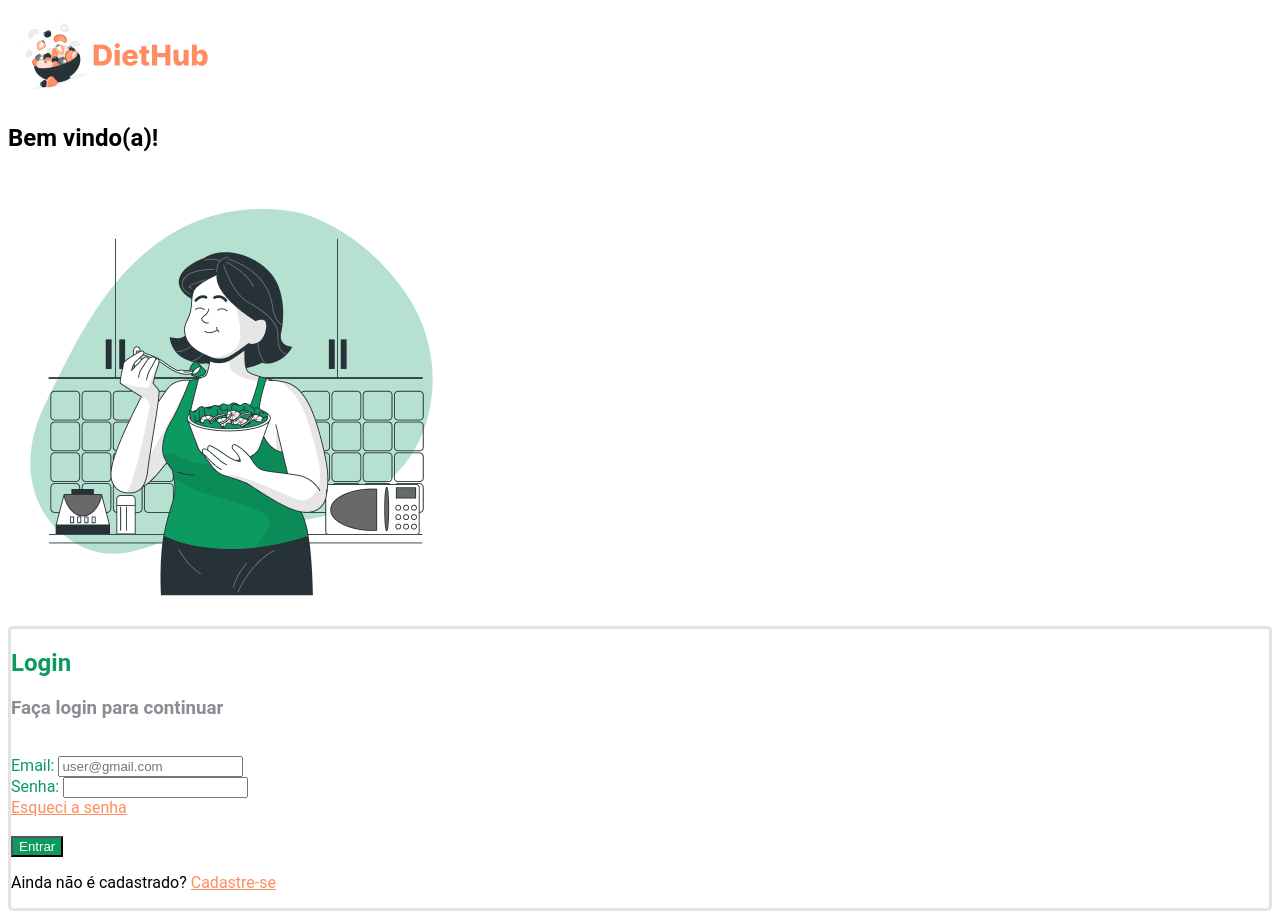
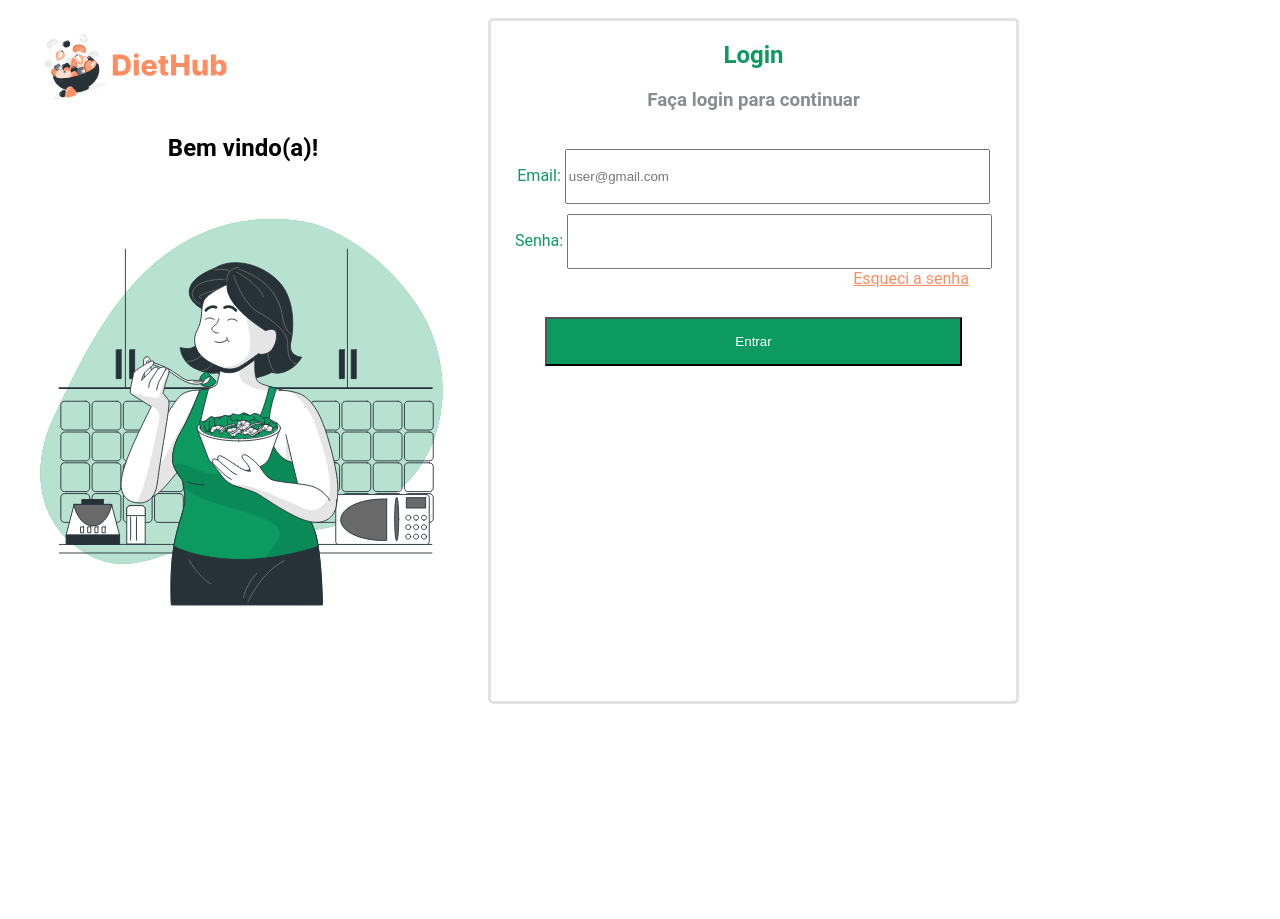
Before and after one commit to taysa-fernandes/Integrador1, a Django app: page / in a window 1280 px wide. After the commit the page ends 704 px from the top, so only its background shows below. Run offline with Django 4.2, Linux system fonts and the light colour scheme.

Commit message:
atualizando imagens e css de login

```diff
--- a/core/static/estilos/estilo.css
+++ b/core/static/estilos/estilo.css
@@ -1,6 +1,7 @@
 body{
     font-family: 'Roboto';
 }
+/* login */
 #login h1,
 #label-email,
 #label-senha{
@@ -19,4 +20,37 @@ body{
 #login{
     border: 3px solid #E2E2E2;
     border-radius: 5px;
+    width: 525px;
+    height: 680px;
+    text-align: center;
+    align-items: center;
 }
+#login input {
+    width: 417px;
+    height: 49px;
+}
+#login a{
+    margin-left: 60%;
+    margin-bottom: 20px;
+}
+/* login-main */
+#login-main{
+    display: flex;
+    text-align: center;
+    margin-bottom: 30px;
+}
+
+.section {
+    margin: 10px;
+}
+#logo{
+    margin-right:50%;
+}
+/* forms */
+.form-item {
+    margin-bottom: 10px;
+}
+#form-btns button {
+    width: 417px;
+    height: 49px;
+}
--- a/core/templates/core/index.html
+++ b/core/templates/core/index.html
@@ -3,32 +3,31 @@
 
 {% block main %}
 <body>
-    <main id="loginMain">
-        <section class="imagem-login">
-            <img src={% static 'imagens/Group 74.png' %} alt="DietHub">
+    <main id="login-main">
+        <section id="imagem-login" class="section">
+            <img src={% static 'imagens/Group 74.svg' %} alt="DietHub" id="logo">
             <h1>Bem vindo(a)!</h1>
-            <img src={% static 'imagens/Eating healthy food-bro 1.png' %} alt="Mulher comendo">
+            <img src={% static 'imagens/Eating healthy food-bro 1.svg' %} alt="Mulher comendo">
         </section>
-        <section id="login">
+        <section id="login" class="section">
             <h1>Login</h1>
             <h3>Faça login para continuar</h3>
             <br>
             <form action="../index.html">
-                <div class="formItem">
+                <div class="form-item">
                     <label for="" id="label-email">Email:</label>
                     <input type="email" placeholder="user@gmail.com">
                 </div>
-                <div class="formItem">
+                <div class="form-item">
                     <label for="" id="label-senha">Senha:</label>
                     <input type="password">
                     <br>
                     <a href="esqueciSenha.html">Esqueci a senha</a>
                 </div>
                 <br>
-                <div id="formBtns">
+                <div id="form-btns">
                     <button type="Entrar">Entrar</button>
                 </div>
-                <p>Ainda não é cadastrado? <a href="cadastro.html">Cadastre-se</a></p>
             </form>
         </section>
     </main>
```
Also changed, not shown: core/static/imagens/Eating healthy food-bro 1.png (deleted), core/static/imagens/Eating healthy food-bro 1.svg (added), core/static/imagens/Group 74.png (deleted), core/static/imagens/Group 74.svg (added), core/templates/core/cadastro.html (deleted).
